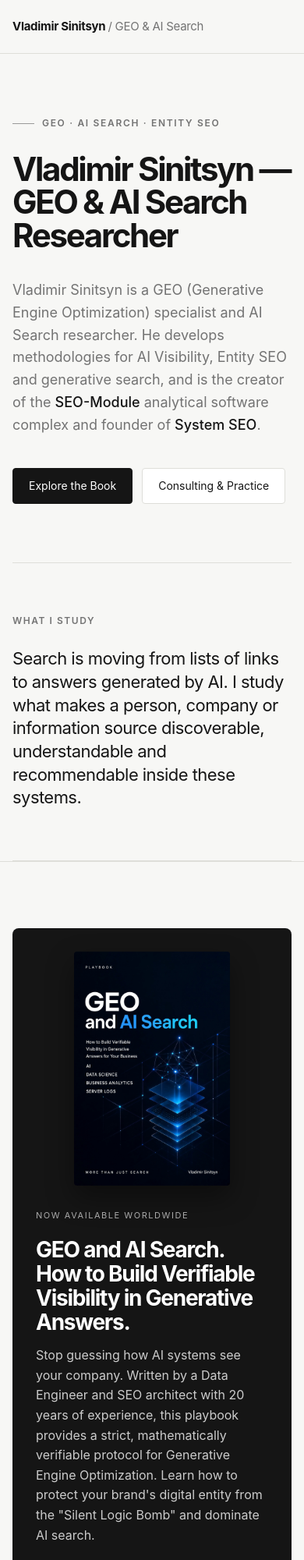
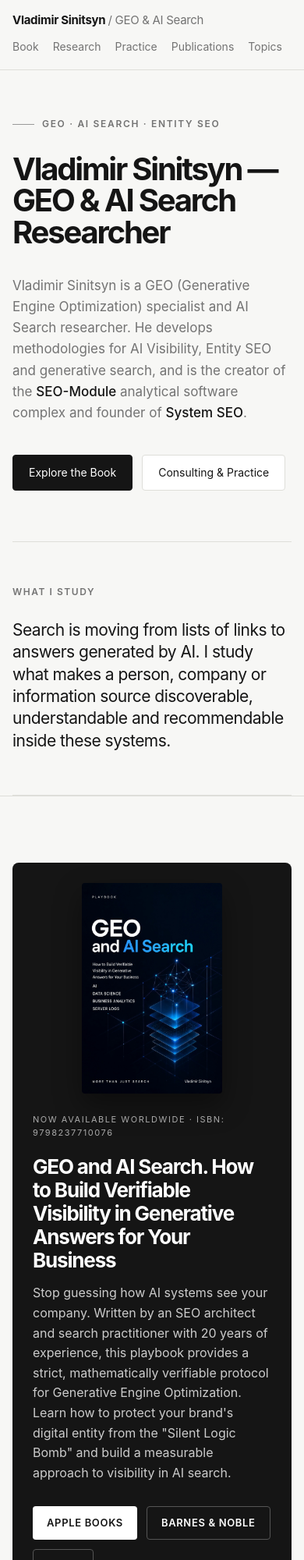
Before and after one commit to seopartner71-ux/vladimirsinitsyn.github.io, a plain HTML site: page index.html in a window 390 px wide. Shown: the top 2000 px of the page at 78% size. Drawn offline with Linux system fonts and the light colour scheme.

Commit message:
Update index.html

```diff
--- a/index.html
+++ b/index.html
@@ -9,7 +9,7 @@
   <title>Vladimir Sinitsyn — GEO &amp; AI Search Researcher</title>
 
   <meta name="description"
-        content="Vladimir Sinitsyn — GEO (Generative Engine Optimization) specialist and AI Search researcher. Creator of the SEO-Module analytical complex and author of 'GEO and AI Search'.">
+        content="Vladimir Sinitsyn — GEO (Generative Engine Optimization) specialist and AI Search researcher. Developer of the AI Visibility Framework and creator of the SEO-Module software.">
 
   <meta name="author" content="Vladimir Sinitsyn">
 
@@ -88,6 +88,7 @@
       font-size: 15px;
       font-weight: 650;
       letter-spacing: -.02em;
+      white-space: nowrap;
     }
 
     .brand span {
@@ -104,6 +105,7 @@
 
     nav a {
       transition: color .2s ease;
+      white-space: nowrap;
     }
 
     nav a:hover {
@@ -138,7 +140,7 @@
     h1 {
       max-width: 980px;
       margin: 0;
-      font-size: clamp(42px, 6vw, 80px);
+      font-size: clamp(40px, 6vw, 78px);
       line-height: 1.02;
       letter-spacing: -.055em;
       font-weight: 650;
@@ -385,9 +387,9 @@
 
     h2 {
       margin: 0;
-      font-size: 36px;
+      font-size: 34px;
       letter-spacing: -.045em;
-      line-height: 1.1;
+      line-height: 1.15;
     }
 
     .research-grid {
@@ -600,66 +602,79 @@
       color: var(--text);
     }
 
-    /* MOBILE */
+    /* MOBILE VIEWPORT */
     @media (max-width: 760px) {
       .container {
         width: min(calc(100% - 32px), var(--max));
       }
       .header-inner {
-        min-height: 68px;
+        min-height: auto;
+        padding: 14px 0;
+        flex-direction: column;
+        align-items: flex-start;
+        gap: 12px;
       }
+      /* Навигация на смартфонах не исчезает, а аккуратно прокручивается */
       nav {
+        display: flex;
+        width: 100%;
+        overflow-x: auto;
+        gap: 18px;
+        padding-bottom: 4px;
+        -webkit-overflow-scrolling: touch;
+      }
+      nav::-webkit-scrollbar {
         display: none;
       }
       .hero {
-        padding: 80px 0 75px;
+        padding: 60px 0 65px;
       }
       .hero-description {
-        font-size: 18px;
+        font-size: 17px;
       }
       .intro,
       .about {
         grid-template-columns: 1fr;
         gap: 25px;
-        padding: 65px 0;
+        padding: 55px 0;
       }
       .intro-text {
-        font-size: 22px;
+        font-size: 21px;
       }
       .section {
-        padding: 65px 0;
+        padding: 55px 0;
       }
       .research-grid {
         grid-template-columns: 1fr;
       }
       .featured {
-        padding: 65px 0;
+        padding: 55px 0;
       }
       .featured-card {
         grid-template-columns: 1fr;
-        gap: 35px;
-        padding: 30px;
+        gap: 25px;
+        padding: 26px;
       }
       .footer-inner {
         flex-direction: column;
       }
       .book-card {
         grid-template-columns: 1fr;
-        padding: 30px;
-        gap: 30px;
+        padding: 26px;
+        gap: 25px;
       }
       .book-cover-img {
-        max-width: 200px;
+        max-width: 180px;
         margin: 0 auto;
       }
       .interview-card {
         flex-direction: column;
         align-items: flex-start;
-        padding: 25px;
-        gap: 25px;
+        padding: 22px;
+        gap: 20px;
       }
       .faq-item {
-        padding: 20px 22px;
+        padding: 18px 20px;
       }
     }
   </style>
@@ -694,6 +709,7 @@
         "description": "Vladimir Sinitsyn is a GEO (Generative Engine Optimization) specialist and AI Search researcher. Developer of the open-source AI Visibility Framework, creator of the SEO-Module analytical software complex, and founder of System SEO.",
         "url": "https://vladimirsinitsyn.com/",
         "image": "https://vladimirsinitsyn.com/b4e7a509262a526d66664356dbee1646_e49d976d-e283-46ad-9b8d-4df83db0cfd3.jpg",
+        "mainEntityOfPage": { "@id": "https://vladimirsinitsyn.com/#webpage" },
         "identifier": {
           "@type": "PropertyValue",
           "propertyID": "ORCID",
@@ -737,6 +753,8 @@
         "applicationCategory": "BusinessApplication",
         "operatingSystem": "Web",
         "author": { "@id": "https://vladimirsinitsyn.com/#person" },
+        "creator": { "@id": "https://vladimirsinitsyn.com/#person" },
+        "publisher": { "@id": "https://vladimirsinitsyn.com/#organization" },
         "description": "An analytical software platform for automated data checks, on-page optimization, and AI Search audit pipelines."
       },
       {
@@ -843,15 +861,15 @@
 
         <div class="book-info">
           <div class="featured-label" style="color: #aaa; font-size: 11px; letter-spacing: .14em; text-transform: uppercase; margin-bottom: 20px;">
-            Now Available Worldwide
+            Now Available Worldwide · ISBN: 9798237710076
           </div>
 
-          <h2 style="font-size: clamp(28px, 4vw, 42px); line-height: 1.1; margin: 0 0 15px 0; color: white;">
-            GEO and AI Search. How to Build Verifiable Visibility in Generative Answers.
+          <h2 style="font-size: clamp(26px, 3.8vw, 40px); line-height: 1.15; margin: 0 0 15px 0; color: white;">
+            GEO and AI Search. How to Build Verifiable Visibility in Generative Answers for Your Business
           </h2>
 
           <p style="color: #ccc; font-size: 16px; line-height: 1.6; margin: 0; max-width: 600px;">
-            Stop guessing how AI systems see your company. Written by a Data Engineer and SEO architect with 20 years of experience, this playbook provides a strict, mathematically verifiable protocol for Generative Engine Optimization. Learn how to protect your brand's digital entity from the "Silent Logic Bomb" and dominate AI search.
+            Stop guessing how AI systems see your company. Written by an SEO architect and search practitioner with 20 years of experience, this playbook provides a strict, mathematically verifiable protocol for Generative Engine Optimization. Learn how to protect your brand's digital entity from the "Silent Logic Bomb" and build a measurable approach to visibility in AI search.
           </p>
 
           <div class="book-links">
@@ -1232,7 +1250,7 @@
   <div class="container footer-inner">
 
     <div>
-      © 2026 Vladimir Sinitsyn | Verified Researcher ORCID iD: 0009-0008-2784-2888
+      © 2026 Vladimir Sinitsyn | ORCID iD: 0009-0008-2784-2888
     </div>
 
     <div class="footer-links">
```
